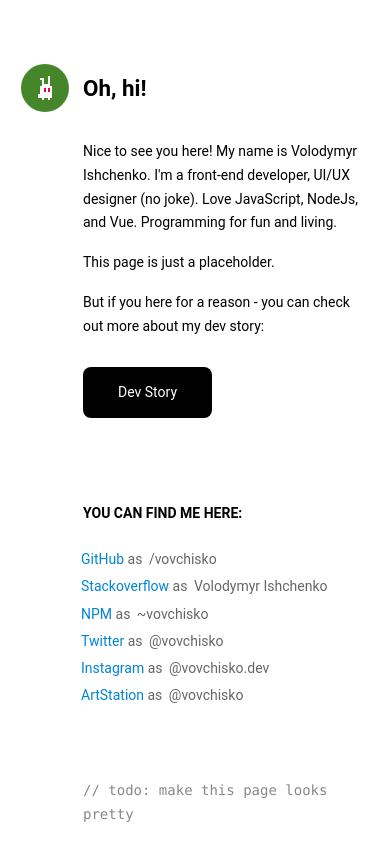
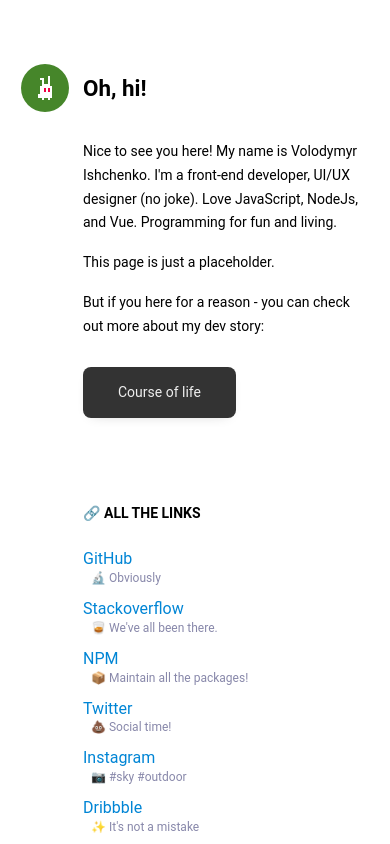
Before and after one commit to vovchisko/vovchisko, a Vue app: page /#/ in a window 390 px wide. Shown: the top 844 px of the page. Built offline with nearby package versions, Linux system fonts and the light colour scheme.

Commit message:
more links, dev story update 🥃

```diff
--- a/src/components/links.vue
+++ b/src/components/links.vue
@@ -1,13 +1,13 @@
 <template>
   <section class="links">
-    <h4 class="links-title">You can find me here:</h4>
+    <h4 class="links-title">🔗 All the links</h4>
     <a
         v-for="l in links"
         :key="l.resource"
         :href="l.link" target="_blank"
         class="links-item"
     >
-      <span>{{ l.res }}</span> as <b>{{ l.nick }}</b>
+      <span>{{ l.res }}</span> <b>{{ l.tip }}</b>
     </a>
   </section>
 </template>
@@ -18,16 +18,19 @@
   computed: {
     links () {
       return [
-        { res: 'GitHub', nick: '/vovchisko', link: 'https://github.com/vovchisko' },
+        { res: 'GitHub', link: 'https://github.com/vovchisko', tip: '🔬 Obviously' },
         {
           res: 'Stackoverflow',
-          nick: 'Volodymyr Ishchenko',
-          link: 'https://stackoverflow.com/users/533976/vladimir-ishenko?tab=topactivity',
+          link: 'https://stackoverflow.com/users/533976/vladimir-ishenko',
+          tip: `🥃 We've all been there.`,
         },
-        { res: 'NPM', nick: '~vovchisko', link: 'https://www.npmjs.com/~vovchisko' },
-        { res: 'Twitter', nick: '@vovchisko', link: 'https://twitter.com/vovchisko' },
-        { res: 'Instagram', nick: '@vovchisko.dev', link: 'https://www.instagram.com/vovchisko.dev/' },
-        { res: 'ArtStation', nick: '@vovchisko', link: 'https://www.artstation.com/vovchisko' },
+        { res: 'NPM', link: 'https://www.npmjs.com/~vovchisko', tip: `📦 Maintain all the packages!` },
+        { res: 'Twitter', link: 'https://twitter.com/vovchisko', tip: `💩 Social time!` },
+        { res: 'Instagram', link: 'https://www.instagram.com/vovchisko.dev/', tip: '📷 #sky #outdoor' },
+        { res: 'Dribbble', link: 'https://dribbble.com/vovchisko', tip: `✨ It's not a mistake` },
+        { res: 'ArtStation', link: 'https://www.artstation.com/vovchisko', tip: `🎨 It's happy little accident` },
+        { res: 'LinkedIn', link: 'https://www.linkedin.com/in/vovchisko/', tip: `🎯 Hunt time!` },
+        { res: 'FB (deprecated)', link: 'https://www.facebook.com/vovchisko.dev', tip: `👁️ Achtung!` },
       ]
     },
   },
@@ -56,8 +59,30 @@
 
     & b {
       font-weight: normal;
-      padding: 1px 3px;
+      transition: all ease-in-out 180ms;
+      color: #88a;
+      opacity: 0;
       display: inline-block;
+      transform: translateX(1em);
+      margin-left: 8px;
+    }
+
+    @include respond-below(sm) {
+      margin: 12px 0;
+      width: auto;
+      & b {
+        display: block;
+        font-size: 12px;
+        opacity: 1;
+        transform: none;
+        line-height: 14px;
+      }
+
+      & span {
+        font-size: 16px;
+        margin-top: 8px;
+        display: block;
+      }
     }
 
     &:hover {
@@ -68,9 +93,8 @@
       }
 
       & b {
-        font-weight: normal;
-        color: #ffffff;
-        background: var(--pal-green);
+        opacity: 1;
+        transform: translateX(0em);
       }
     }
   }
--- /dev/null
+++ b/src/global.scss
@@ -0,0 +1,37 @@
+
+// Hey Max! Hi Ihor! This is so nice to see you reading my code :3
+$ui-media-breakpoints: (
+    sm: 1200px,
+    md: 1440px,
+) !default;
+
+@mixin respond-below($breakpoint) {
+  $breakpoint-value: map-get($ui-media-breakpoints, $breakpoint);
+
+  @media (max-width: ($breakpoint-value)) {
+    @content;
+  }
+}
+
+@mixin respond-above($breakpoint) {
+  $breakpoint-value: map-get($ui-media-breakpoints, $breakpoint);
+
+  @media (min-width: ($breakpoint-value + 1)) {
+    @content;
+  }
+}
+@mixin scrollbar-awesome() {
+  &::-webkit-scrollbar-track {
+    background-color: transparent;
+  }
+
+  &::-webkit-scrollbar {
+    background-color: transparent;
+    width: 3px;
+    height: 3px;
+  }
+
+  &::-webkit-scrollbar-thumb {
+    background-color: var(--scroll-thumb-color, red);
+  }
+}
--- a/src/main.js
+++ b/src/main.js
@@ -2,6 +2,6 @@
 import app           from './app.vue'
 import router        from './router'
 
-import './root.scss'
+require('@/root.scss')
 
 createApp(app).use(router).mount('#app')
--- a/src/pages/dev-story.vue
+++ b/src/pages/dev-story.vue
@@ -26,12 +26,12 @@
 
     <ul class="story-list">
       <li>JavaScript</li>
-      <li>VueJS, Vuex</li>
+      <li>VueJS, Vuex, Composition API</li>
       <li>Unit Testing</li>
-      <li>Electron</li>
-      <li>WebSocket</li>
+      <li>Electron Cross-platform Desktop Apps</li>
+      <li>WebSocket, RT-applications, WAMP, WS-RPC, Protocols</li>
       <li>UI/UX (HTML, CSS/SCSS, Animations)</li>
-      <li>Figma, Sketch, Photoshop</li>
+      <li>Figma, Sketch, Photoshop<span style="opacity: 0.1">, FontForge</span></li>
     </ul>
 
     <h2>Backend Experience</h2>
@@ -52,7 +52,6 @@
       <li>Mongoose</li>
       <li>WebSocket</li>
     </ul>
-
 
     <h2>Jobs</h2>
     <ul class="story-jobs">
@@ -98,11 +97,15 @@
     <ul class="story-list">
       <li>Multiplayer Games prototyping</li>
       <li><a href="https://www.youtube.com/watch?v=-xoxKqmILuI" target="_blank">Overlay app</a> for Elite Dangerous (twice)</li>
-      <li>Several <a href="https://github.com/vovchisko" target="_blank">open-source projects</a> & npm packages</li>
+      <li>Several <a href="https://github.com/vovchisko" target="_blank">open-source projects</a> &
+        <a href="https://www.npmjs.com/~vovchisko" target="_blank">npm packages</a></li>
       <li>Experience with ThreeJS <a href="http://master.oringo.com.ua/en/" target="_blank">a little</a></li>
-      <li>HTML-based multiplayer <a href="https://www.youtube.com/watch?v=mLrntKVJyTk&" target="_blank">game prototype</a></li>
+      <li>HTML-based multiplayer <a href="https://www.youtube.com/watch?v=mLrntKVJyTk&" target="_blank">game prototype</a>
+        (absolutely adorable)
+      </li>
+      <li>I can <a href="https://www.artstation.com/vovchisko" target="_blank">draw</a> when it's
+        <a href="https://dribbble.com/vovchisko" target="_blank">necessary</a></li>
       <li>IE6-friendly web (yes, I'm old)</li>
-      <li>I can <a href="https://www.artstation.com/vovchisko" target="_blank">draw</a> when it's necessary</li>
     </ul>
   </section>
 </template>
--- a/src/pages/home.vue
+++ b/src/pages/home.vue
@@ -11,7 +11,7 @@
     <p class="home-p">But if you here for a reason - you can check out more about my dev story:</p>
 
     <router-link class="home-dev-story-btn" active-class="active" to="/dev-story">
-      Dev Story
+      Course of life
     </router-link>
 
     <links />
@@ -37,13 +37,28 @@
 
   &-dev-story-btn {
     display: block;
-    background: black;
-    color: white;
+    background: #333;
+    color: #eee;
     width: max-content;
     padding: 1em 2.5em;
     border-radius: 8px;
     margin: 2em 0;
     text-decoration: none;
+    transition: all ease-in-out 180ms;
+    box-shadow: 0 4px 14px -9px rgba(0, 0, 0, .3);
+
+    &:hover {
+      background: #000;
+      color: white;
+      box-shadow: 0 18px 13px -5px rgba(0, 0, 0, .3);
+    }
+
+    &:active {
+      background: #000;
+      transform: translateY(1px);
+      color: white;
+      box-shadow: 0 18px 13px -5px rgba(0, 0, 0, .3);
+    }
   }
 }
 </style>
--- /dev/null
+++ b/vue.config.js
@@ -0,0 +1,13 @@
+module.exports = {
+  css: {
+    extract: false,
+    loaderOptions: {
+      sass: {
+        sourceMap: true,
+        prependData: `
+          @import '@/global.scss';
+        `,
+      },
+    },
+  },
+}
```
Also changed, not shown: src/root.scss (line endings or trailing spaces), 1 other file (tests, documents, lock files or other folders).
